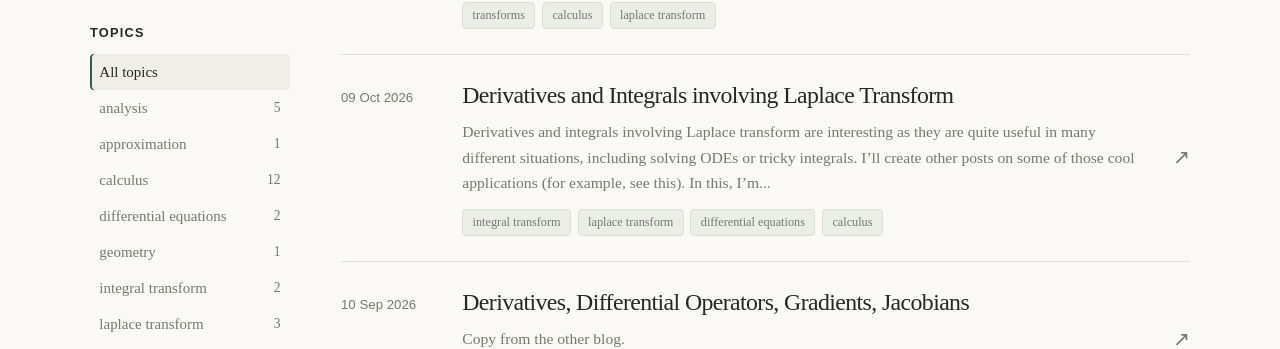
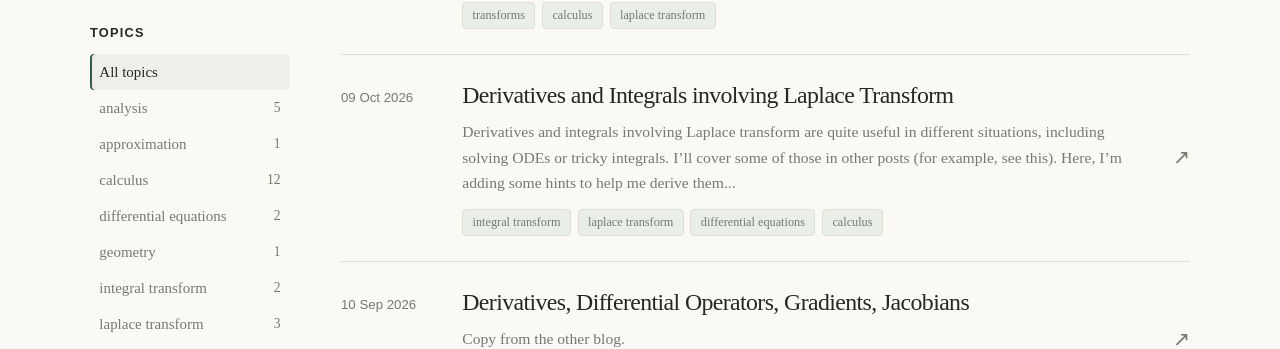
Before and after one commit to uselesstechjunks/maths, a Jekyll site: the page built from index.md, in a window 1280 px wide and 900 px high, scrolled down 2358 px. Shown: the part 137-486 px from the top of the window. Built offline with Jekyll 4.4.1, drawn with Linux system fonts in a browser that asks for light colours; some web fonts are replaced; a script that is not in the unit is left out; part of the change alters nothing that is shown.

Commit message:
Update 2026-10-09-laplace-derivative-integral.md

```diff
--- a/_posts/2026-10-09-laplace-derivative-integral.md
+++ b/_posts/2026-10-09-laplace-derivative-integral.md
@@ -11,9 +11,11 @@ tags:
 ---
 {% assign related_post = site.posts | where: "slug", "dirichlet-laplace-feynman" | first %}
 
-Derivatives and integrals involving Laplace transform are interesting as they are quite useful in many different situations, including solving ODEs or tricky integrals. I'll create other posts on some of those cool applications (for example, see [this]({{ related_post.url | relative_url }})).
+Derivatives and integrals involving Laplace transform are quite useful in different situations, including solving ODEs or tricky integrals. I'll cover some of those in other posts (for example, see [this]({{ related_post.url | relative_url }})).
 
-In this, I'm adding some hints to help me derive them from the first principle when I am revisiting them later. When working on these, I found two of these formulas quite easy to work out. For the other two, I had a tough time. I might make further edits to this post if I find something that makes it even easier to prove.
+Here, I'm adding some hints to help me derive them from the first principle when I am revisiting them later. When working on these, I found two of these formulas quite easy to work out. For the other two, I had a tough time.
+
+I might make further edits to this post if I find something that makes it even easier to prove.
 
 So let's start.
 
@@ -25,7 +27,7 @@ $$
 
 Few things to note:
 - The kernel is the bit that connects the source domain and the target domain. It is exponent on both.
-- The kernel is symmetric as $e^{-st}=e^{-ts}$
+- The kernel is symmetric as $e^{-st}=e^{-ts}$. This one is useful when we're swapping integrals (covered elsewhere).
 - The improper integral is defined in the Riemannian sense, that is, it is defined as the limit of integrals over finite domains $[0, \beta]$
 
 $$
@@ -49,7 +51,7 @@ $$
 Now, onto the main results. The cool thing about performing derivatives and integrals on either side is that they result in algebraic relation with regards to the transform of the original function. The results involving integrals are particularly well-behaved.
 
 ### Laplace Transforms on Derivatives
-Taking derivatives on source functions result in scalar multiplication (with a shift) in the target space. The key result here is
+Taking derivatives on source functions result in multiplication by the variable (with an offset) in the target space. The key result here is
 
 $$
 \mathcal{L}\{f'(t)\}=sF(s)-f(0)
@@ -72,10 +74,10 @@ $$
 \mathcal{L}\left\{\int\limits_0^tf(\tau)\mathrm{d\tau}\right\}=\frac{F(s)}{s}
 $$
 
-Hint: Reuse the derivative formula by replacing the integral.
+Hint: Reuse the derivative formula by substituting the integral inside the transform.
 
 ### Derivatives of Laplace Transforms
-Shows the same multiplicative behaviour, but with an oscillating nature.
+Shows the same multiplicative behaviour, but with an alternate nature.
 
 $$
 F'(s)=\mathcal{L}\{-tf(t)\}
@@ -90,7 +92,7 @@ $$
 Hint: Leibniz rule of differentiating under the integral sign.
 
 ### Integrals of Laplace Transforms
-Integrating on target results in division in source. The key thing to note here is that the limit of the integral on the output space is $[s,\infty)$.
+Integrating on target results in division at source. The key thing to note here is that the limit of the integral on the output space is $[s,\infty)$.
 
 $$
 \int\limits_s^\infty F(\sigma)\mathrm{d\sigma}=\mathcal{L}\left\{\frac{f(t)}{t}\right\}
@@ -106,7 +108,12 @@ Hint:
 - Replace the ratio. Would require invoking the fundamental theorem of calculus, which is shown below as a reminder:
 
 $$
-F(b)-F(a)=\int\limits_a^b F'(x)\mathrm{dx}\implies \left(g(t)=\int\limits_0^tf(u)\mathrm{du}\implies g'(t)=f(t)\right)
+H(b)-H(a)=\int\limits_a^b H'(x)\mathrm{dx}
 $$
 
-- Alternatively, expand the integral into a double integral and apply Fubini.
+This one might also come handy:
+$$
+\left(g(t)=\int\limits_0^tf(u)\mathrm{du}\implies g'(t)=f(t)\right)
+$$
+
+- Alternatively, we can expand the integral into a double integral and apply Fubini.
```
